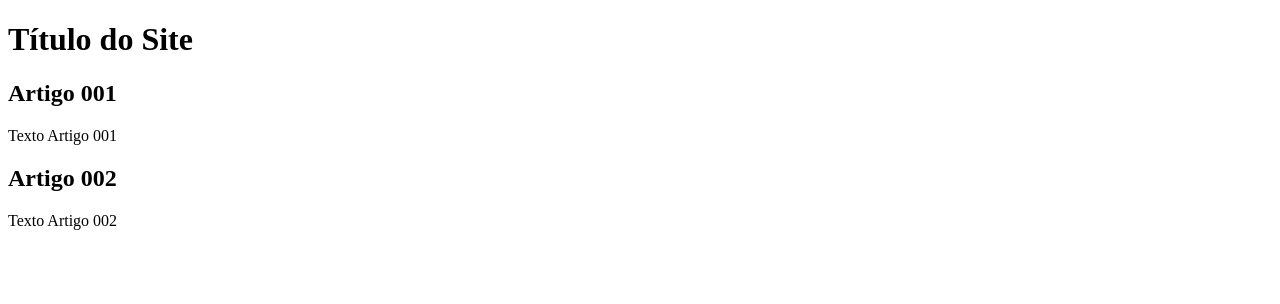
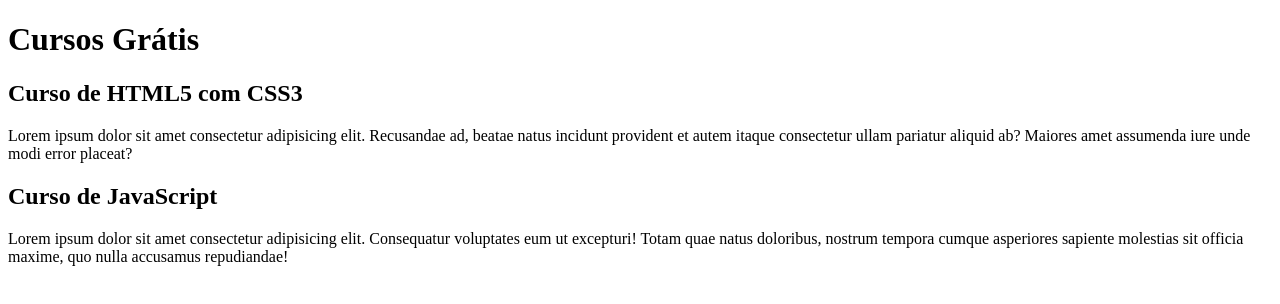
Before and after one commit to danielcpestana/projeto-site, a plain HTML site: page index.html in a window 1280 px wide. Drawn offline with Linux system fonts and the light colour scheme.

Commit message:
comecei a escrever o conteudo

```diff
--- a/index.html
+++ b/index.html
@@ -8,15 +8,15 @@
 <body>
     <main>
         <header>
-            <h1>Título do Site</h1>
+            <h1>Cursos Grátis</h1>
         </header>
         <article>
-            <h2>Artigo 001</h2>
-            <p>Texto Artigo 001</p>
+            <h2>Curso de HTML5 com CSS3</h2>
+            <p>Lorem ipsum dolor sit amet consectetur adipisicing elit. Recusandae ad, beatae natus incidunt provident et autem itaque consectetur ullam pariatur aliquid ab? Maiores amet assumenda iure unde modi error placeat?</p>
         </article>
         <article>
-            <h2>Artigo 002</h2>
-            <p>Texto Artigo 002</p>
+            <h2>Curso de JavaScript</h2>
+            <p>Lorem ipsum dolor sit amet consectetur adipisicing elit. Consequatur voluptates eum ut excepturi! Totam quae natus doloribus, nostrum tempora cumque asperiores sapiente molestias sit officia maxime, quo nulla accusamus repudiandae!</p>
         </article>
     </main>
 </body>
```
